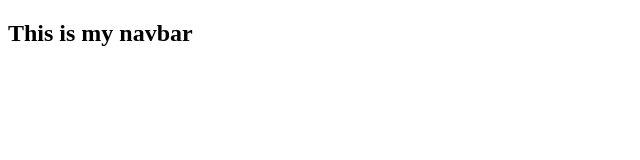
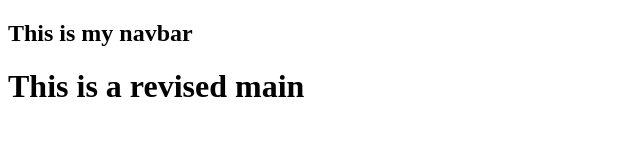
Before and after one commit to philliploy/projectone, a plain HTML site: page index.html in a window 1280 px wide. Shown: the whole page, without its empty margins (0-640 px from the left). Drawn offline with Linux system fonts and the light colour scheme.

Commit message:
revised Main

```diff
--- a/index.html
+++ b/index.html
@@ -9,7 +9,7 @@
   <nav>
     <h1>This is my navbar</h1>
   </nav>
-
+   <h1>This is a revised main</h1>
 
 </body>
 </html>
```
